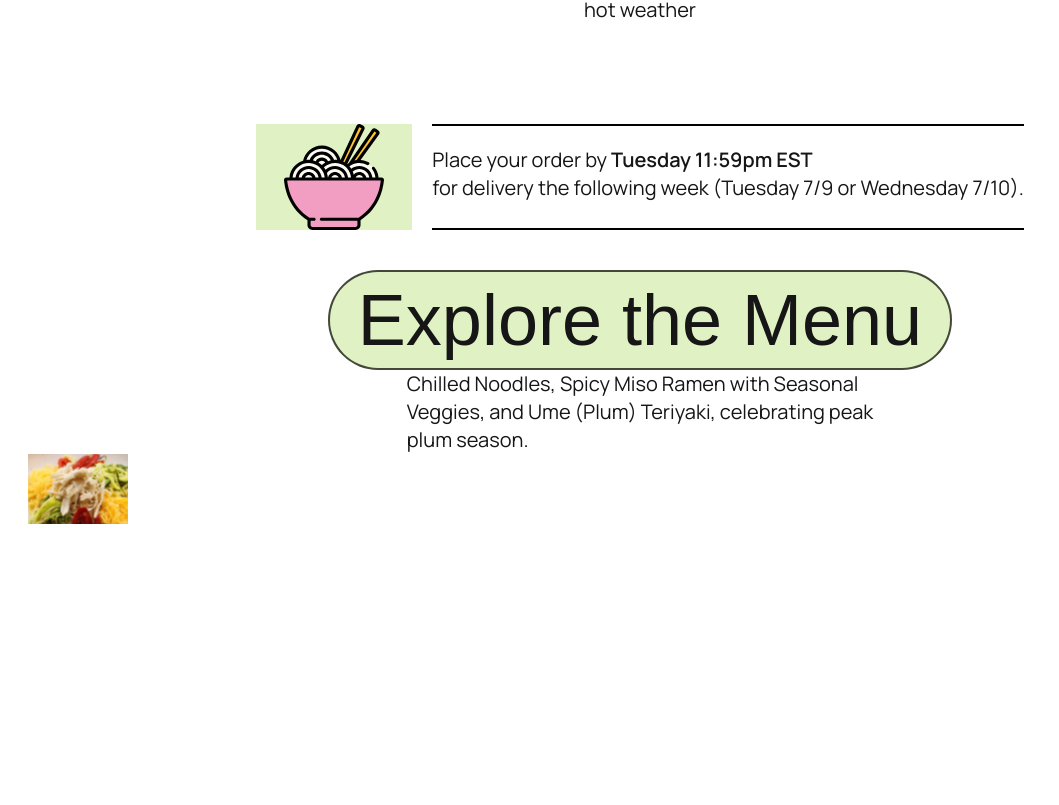
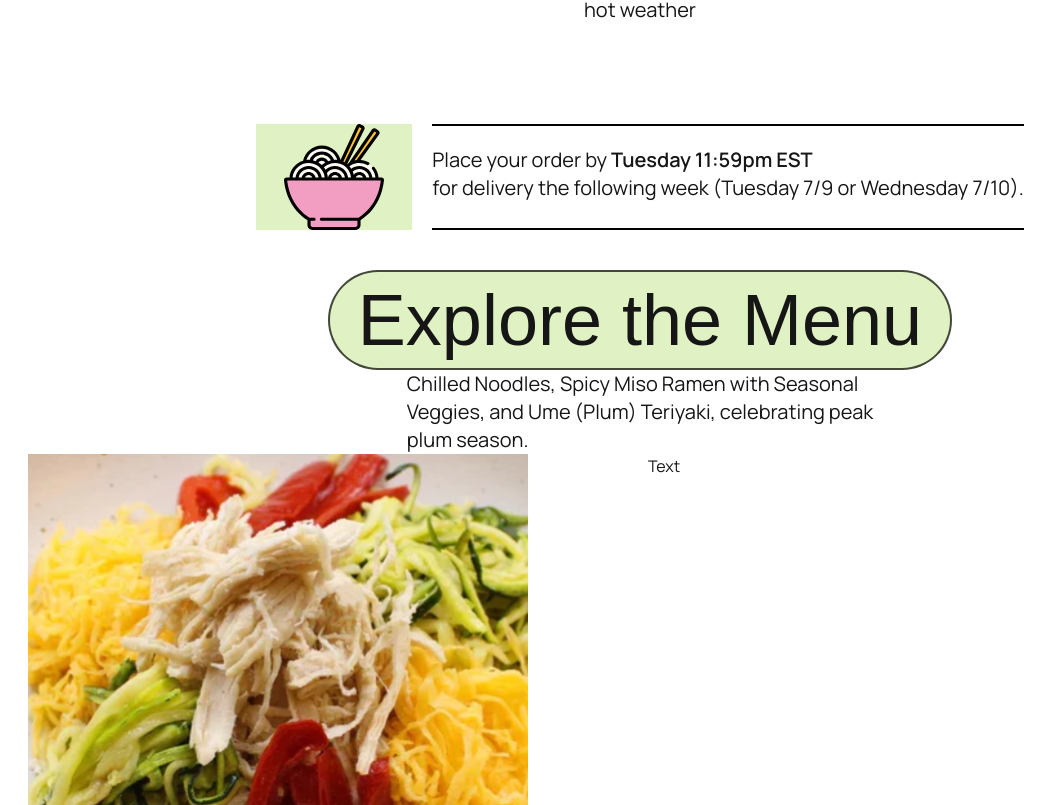
Before and after one commit to Daniel264/yoko-street, a Next.js app: page / in a window 1280 px wide. Shown: the part 1155-1960 px from the top of the page, without its empty margins (0-1059 px from the left). Before the commit the page ends 1679 px from the top, so only its background shows below. Built offline with nearby package versions, Linux system fonts and the light colour scheme; a web font is replaced by a local one.

Commit message:
add conditional rendering to to display either a text or image

```diff
--- a/src/components/ImageGrid.tsx
+++ b/src/components/ImageGrid.tsx
@@ -2,18 +2,27 @@ import Image from "next/image";
 
 const ImageData = [
     {
+        type: "image",
         src: "/assets/images/Miso.svg",
         alt: "White-cloud",
     },
+    {
+        type: "text",
+        content: "Text"
+    }
 ];
 
 export const ImageGrid = () => {
     return (
         <div>
             <div className="grid grid-cols-2 gap-4">
-                {ImageData.map((image) => (
-                    <div key={image.src}>
-                        <Image src={image.src} alt={image.alt} width={100} height={100} />
+                {ImageData.map((item, index) => (
+                    <div key={index} className="w-full">
+                        {item.type === "image" ? (
+                            <Image src={item.src} alt={item.alt} width={500} height={100} />
+                        ) : (
+                            <p>{item.content}</p>
+                        )}
                     </div>
                 ))}
             </div>
```
